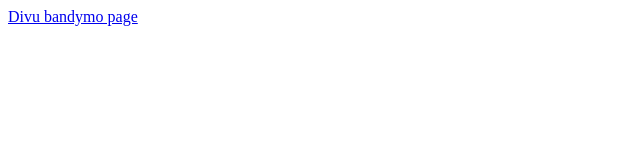
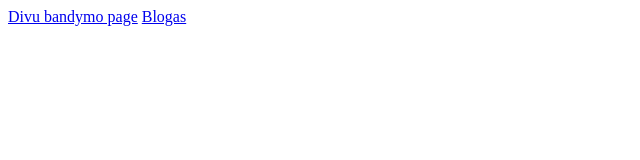
Before and after one commit to Sharunkis/Sharunkis.github.io, a plain HTML site: page index.html in a window 1280 px wide. Shown: the full height of the page, 0-640 px from the left. Drawn offline with Linux system fonts and the light colour scheme.

Commit message:
Update index.html

```diff
--- a/index.html
+++ b/index.html
@@ -7,5 +7,6 @@
     </head>
     <body>
             <a href="page.html">Divu bandymo page</a>
+            <a href="blog.html">Blogas</a>
     </body>
 </html>
```
